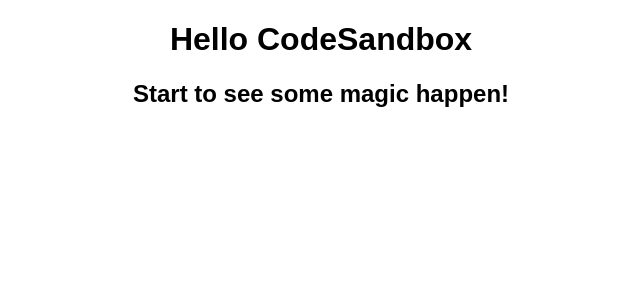
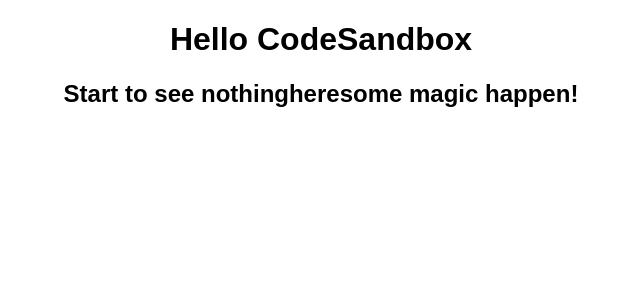
Before and after one commit to FranklinTrinh7624/COSC4353HW, a React (Create React App) app: page / in a window 1280 px wide. Shown: the top 300 px of the page, without its empty margins (319-959 px from the left). Built offline with nearby package versions, Linux system fonts and the light colour scheme.

Commit message:
testing update

```diff
--- a/src/App.js
+++ b/src/App.js
@@ -4,7 +4,7 @@
   return (
     <div className="App">
       <h1>Hello CodeSandbox</h1>
-      <h2>Start to see some magic happen!</h2>
+      <h2>Start to see nothingheresome magic happen!</h2>
     </div>
   );
 }
```
Also changed, not shown: package.json (+9 -4 lines).
